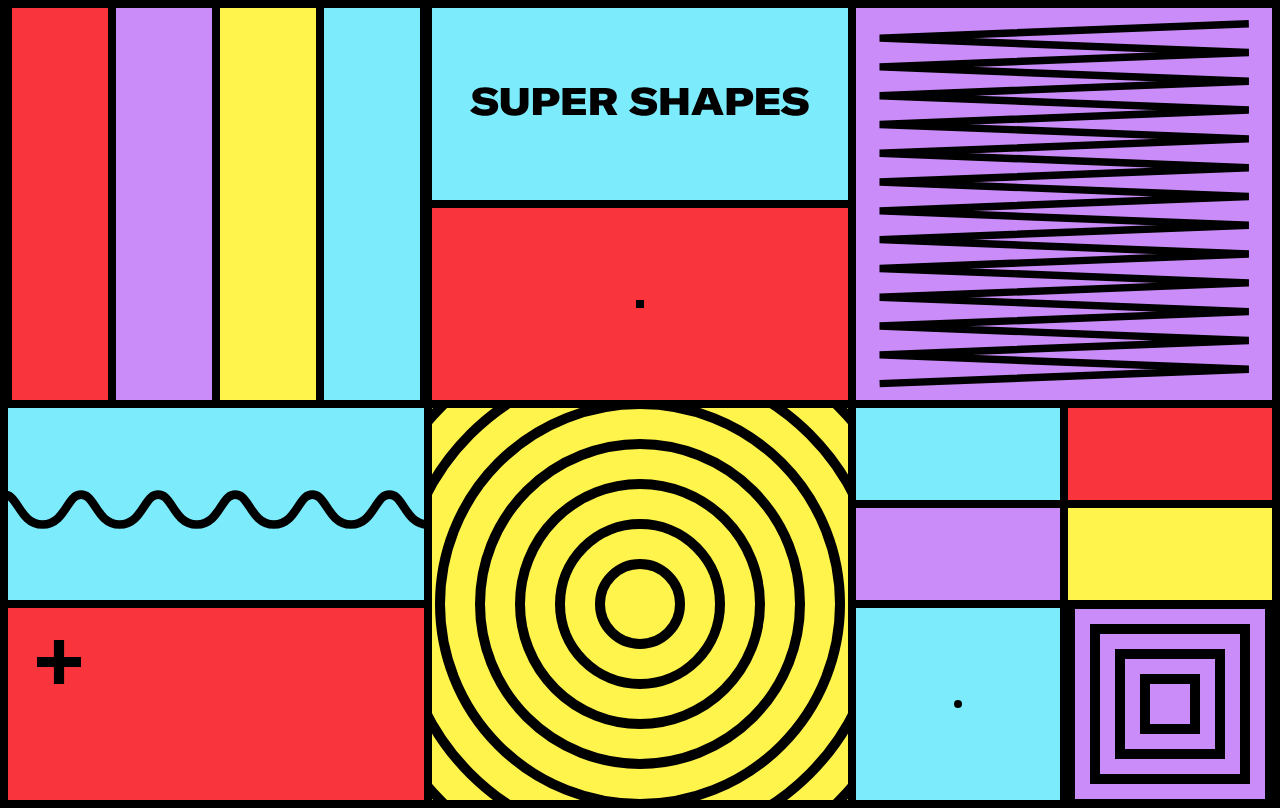
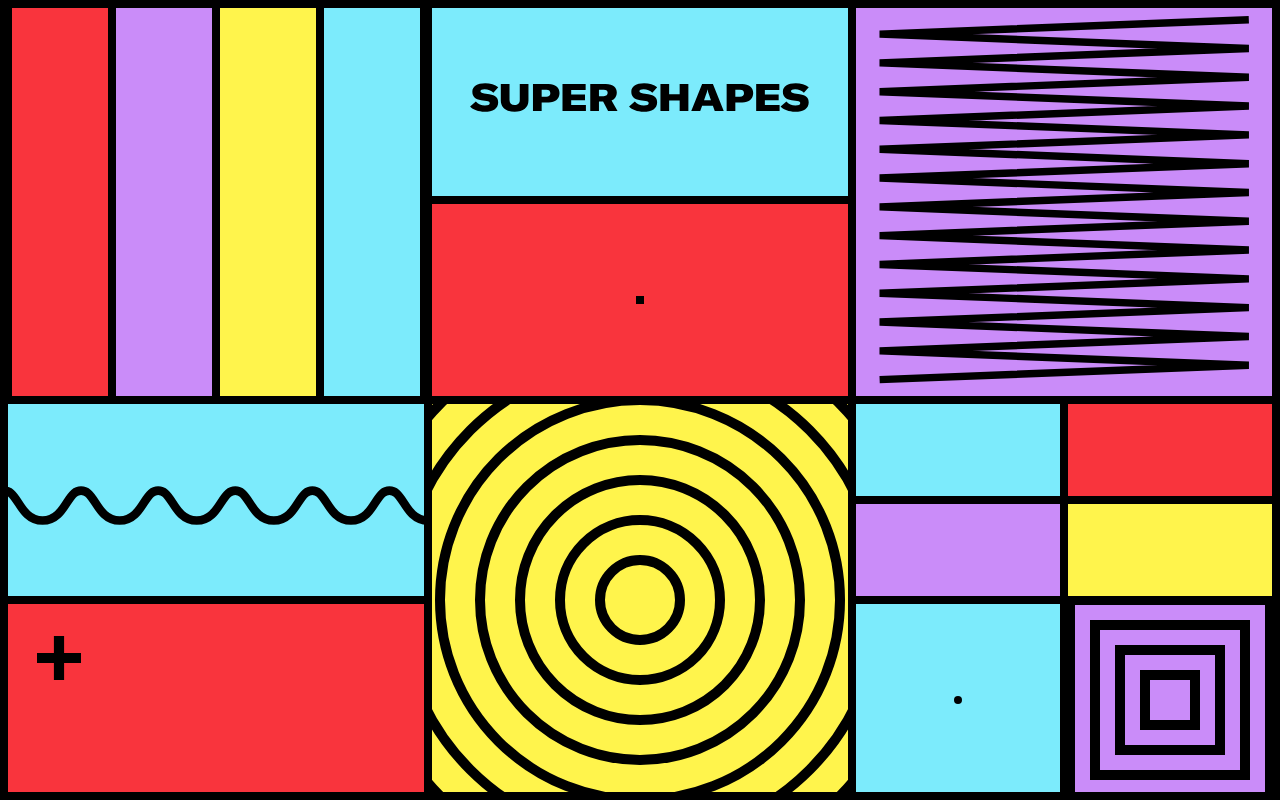
Before and after one commit to negilaxu/super-shapes, a plain HTML site: page index.html in a window 1280 px wide. Drawn offline with nearby package versions, Linux system fonts and the light colour scheme.

Commit message:
feat: add overflow handling to page layout and refine border styles

```diff
--- a/index.html
+++ b/index.html
@@ -11,7 +11,7 @@
 </head>
 
 <body>
-    <div class="page min-vh-100 flex items-stretch flex-column flex-row-ns">
+    <div class="page min-vh-100 flex items-stretch flex-column flex-row-ns overflow-hidden-ns">
         <div class="w-100 vh-100 flex flex-wrap">
             <div class="w-100 h-50 bg-yellow conveyor-belt overflow-hidden box">
                 <div class="w-200 h-100 conveyor flex items-stretch">
--- a/style.css
+++ b/style.css
@@ -35,7 +35,28 @@
 }
 
 .page {
-    border: 4px solid #000;
+    border-left: 4px solid #000;
+    border-right: 4px solid #000;
+    position: relative;
+}
+
+.page:after,
+.page:before {
+    content: '';
+    position: absolute;
+    left: 0;
+    width: 100%;
+    height: 8px;
+    background-color: #000;
+    z-index: 3;
+}
+
+.page:before {
+    top: 0;
+}
+
+.page:after {
+    bottom: 0;
 }
 
 .dot {
```
